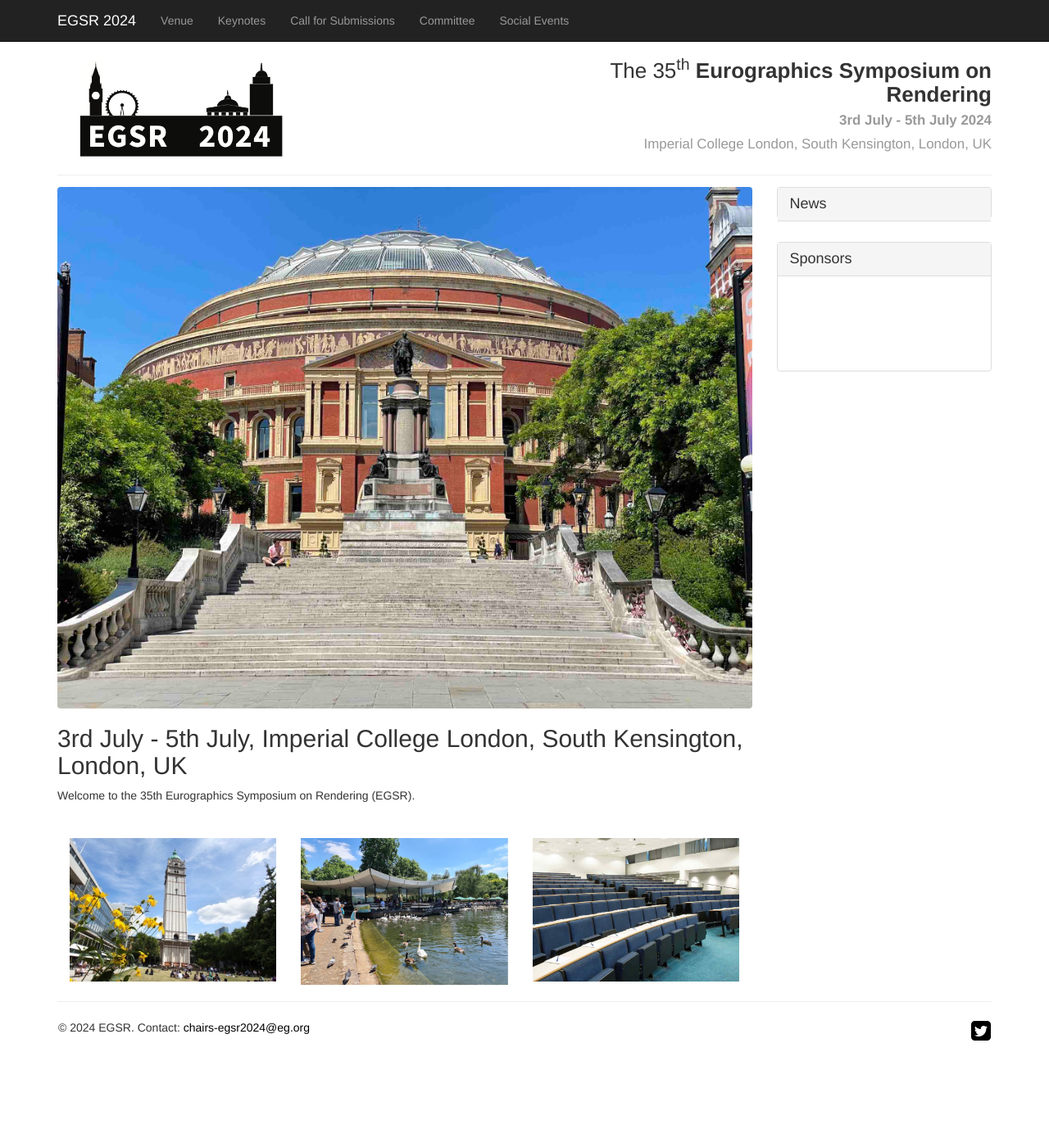
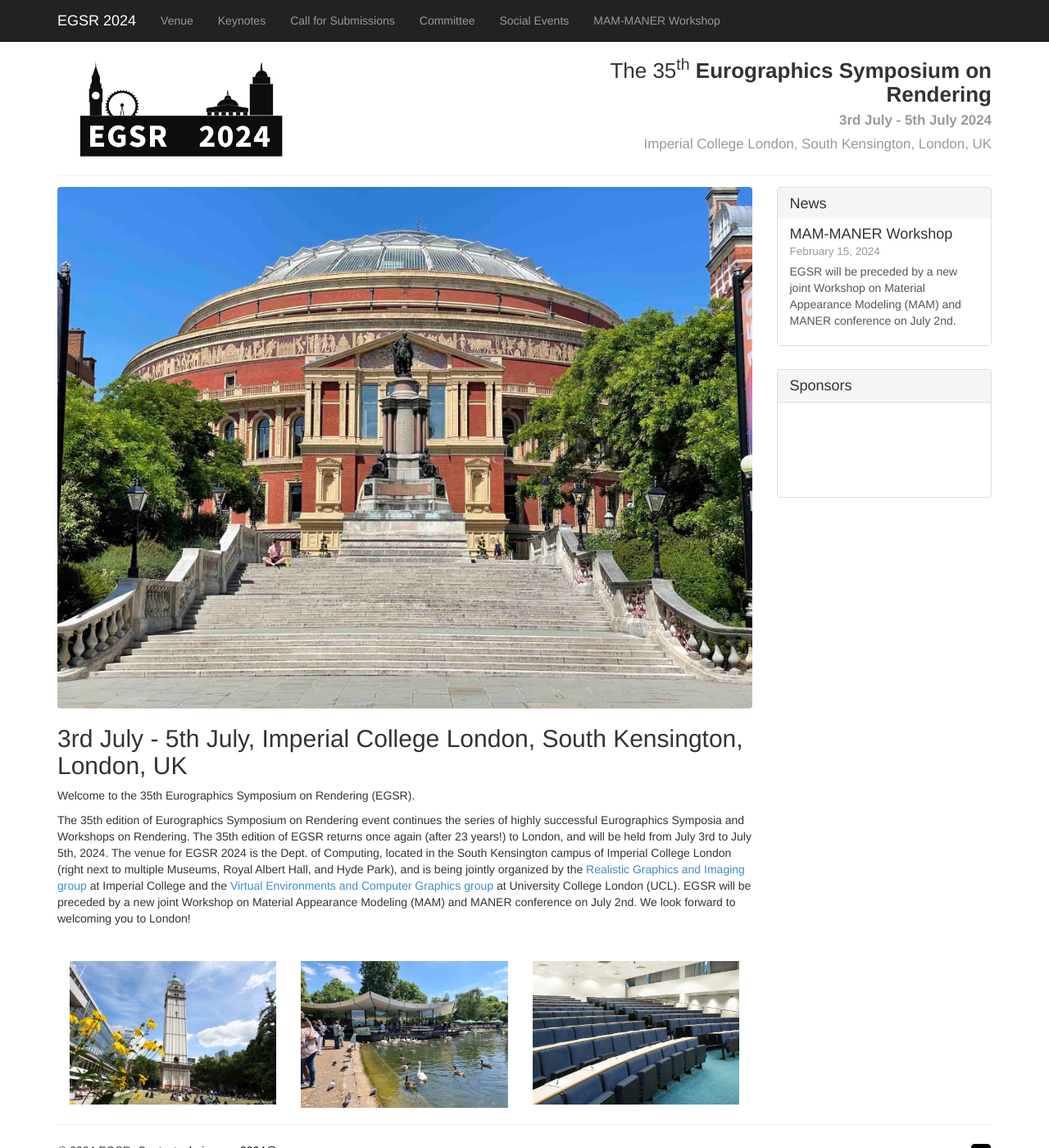
Before and after one commit to emilienogue/egsr2024.github.io, a Jekyll site: the page built from index.md, in a window 1280 px wide and 1400 px high. Shown: the whole window at 82% size. Built offline with Jekyll 4.4.1, drawn with Linux system fonts in a browser that asks for light colours; comment, search, counter and statistics services are not loaded.

Commit message:
added mam maner workshop

```diff
--- /dev/null
+++ b/MAM-MANER Workshop.md
@@ -0,0 +1,58 @@
+---
+layout: cvmp-default
+title:
+year: 2024
+---
+<style>
+  /* Add CSS styles to control image width */
+  .event-image {
+    max-width: 100%;
+    height: auto;
+  }
+  /* Style to position logos */
+  .logos-container {
+    position: absolute;
+    top: 20px;
+    left: 20px;
+    display: flex;
+    align-items: center;
+  }
+
+  .logo {
+    margin-left: 10px; /* Adjust margin between logos */
+    height: 70px; /* Adjust the height of logos */
+  }
+  .text-content {
+    padding-left: 0px; /* Adjust padding to accommodate logos */
+    margin-top: 100px; /* Adjust margin to create space between logos and text */
+}
+</style>
+
+<div class="logos-container">
+    <img class="logo" src="{{site.url}}/img/logos/eglogo.jpg" alt="EG">
+    <img class="logo" src="{{site.url}}/img/logos/Maner.png" alt="MANER">
+</div>
+
+<div class="text-content">
+    <h2>JOINT EVENT: <span style="color: #6495ED;">Eurographics Workshop on Material Appearance Modeling</span> (MAM2024) and <span style="color: #6495ED;">MANER Conference London 2024</span> (Material Appearance Network for Education and Research)</h2>
+    <p>The purpose of this event, which will take place in London, England, on July 2nd, 2024, in conjunction with EGRS 2024 (The 35th Eurographics Symposium on Rendering, see <a href="https://www.egsr2024.uk/">https://www.egsr2024.uk/</a>), is to discuss and define open issues in the acquisition, modeling, perception, and applications of material appearance. In this workshop, we gather researchers and potential users of material appearance models across disciplines and domains, to define what the major challenges and problems are in this area. One output of the workshop will be a document available through the EG Digital Library (past editions are at <a href="http://diglib.eg.org/handle/10.2312/2584">http://diglib.eg.org/handle/10.2312/2584</a>) that is intended to help guide future development of material appearance modeling. As in previous years, the workshop will include short presentations of position papers. Types of position papers include but are not limited to:</p>
+    <ul>
+        <li>Acquisition systems</li>
+        <li>Perceptual studies of material appearance</li>
+        <li>Digital material authoring systems</li>
+        <li>Fabrication of material appearance</li>
+        <li>New representations of material appearance</li>
+        <li>Applications requiring high fidelity appearance modeling</li>
+    </ul>
+
+    <h2>Special topics highlighted this year:</h2>
+    <h3>SPECTRAL RESOURCES</h3>
+    <p>Suitable topics of this type include description of the role of spectral data and software in material appearance models. What resources are currently available? What resources are needed? What new applications could be opened – e.g. material modeling for remote sensing?</p>
+    <h3>MATERIAL MODELING FOR MACHINE LEARNING TRAINING DATA</h3>
+    <p>Many advances in modeling materials have been made by training networks with synthetic data. How reliable and/or useful are the systems that have been developed so far? How useful are current material appearance models in developing training data for machine learning for critical applications such as automated part inspection and autonomous driving?</p>
+    <h3>APPEARANCE REFLECTIONS AND EXTENSIONS</h3>
+    <p>If you recently published a journal paper (including Eurographics and SIGGRAPH papers) on material appearance and have additional data, information or insights about the work beyond what was presented in the original paper, you are welcome to present these at the workshop. Submit an abstract summarizing what you will present that augments the original paper.</p>
+
+    <h2>SUBMISSION</h2>
+    <p>All submissions should be four pages or less in length, using the Style Guide given in MAM-MANER2023.zip The deadline for submissions is June 4th, 2024. Submissions and any questions should be sent via email to the workshop organizers: Holly Rushmeier (<a href="mailto:holly@acm.org">holly@acm.org</a>), Jon Yngve Hardeberg (<a href="mailto:jon.hardeberg@ntnu.no">jon.hardeberg@ntnu.no</a>). Do not hesitate to drop us a line beforehand about your intention to submit. More information about the event will be available at <a href="https://www.egsr2024.uk/">https://www.egsr2024.uk/</a> and <a href="https://maner.network/">https://maner.network/</a>.</p>
+</div>
--- a/_data/navigation.yml
+++ b/_data/navigation.yml
@@ -15,6 +15,8 @@
   url: committee
 - title: Social Events
   url: social
+- title: MAM-MANER Workshop
+  url: MAM-MANER Workshop
 # - title: News
 #   url: news
 
--- /dev/null
+++ b/_posts/news/2024-02-15-mam-maner.md
@@ -0,0 +1,10 @@
+---
+layout: cvmp-default
+categories: news
+title: MAM-MANER Workshop
+excerpt: EGSR will be preceded by a new joint Workshop on Material Appearance Modeling (MAM) and MANER conference on July 2nd.
+year: 2024
+
+---
+
+We are happy to announce EGSR will be preceded by a new joint Workshop on Material Appearance Modeling (MAM) and MANER conference on July 2nd ! More information on the dedicated page.
--- a/index.md
+++ b/index.md
@@ -9,6 +9,10 @@
 
 Welcome to the 35th Eurographics Symposium on Rendering (EGSR).
 
+The 35th edition of Eurographics Symposium on Rendering event continues the series of highly successful Eurographics Symposia and Workshops on Rendering. The 35th edition of EGSR returns once again (after 23 years!) to London, and will be held from July 3rd to July 5th, 2024. The venue for EGSR 2024 is the Dept. of Computing, located in the South Kensington campus of Imperial College London (right next to multiple Museums, Royal Albert Hall, and Hyde Park), and is being jointly organized by the <a href="https://wp.doc.ic.ac.uk/rgi/">Realistic Graphics and Imaging group</a>
+at Imperial College and the <a href="http://vecg.cs.ucl.ac.uk/">Virtual Environments and Computer Graphics group</a>
+ at University College London (UCL). EGSR will be preceded by a new joint Workshop on Material Appearance Modeling (MAM) and MANER conference on July 2nd. We look forward to welcoming you to London!
+
 <!-- featured images -->
 <figure class="top3" >
     <img class="col-xs-12 col-sm-4" src="{{site.url}}/img/2024/egsr/queenstower.jpg" alt="Queenstower">
```
Also changed, not shown: img/logos/Maner.png (added), img/logos/eglogo.jpg (added), 4 other files.
